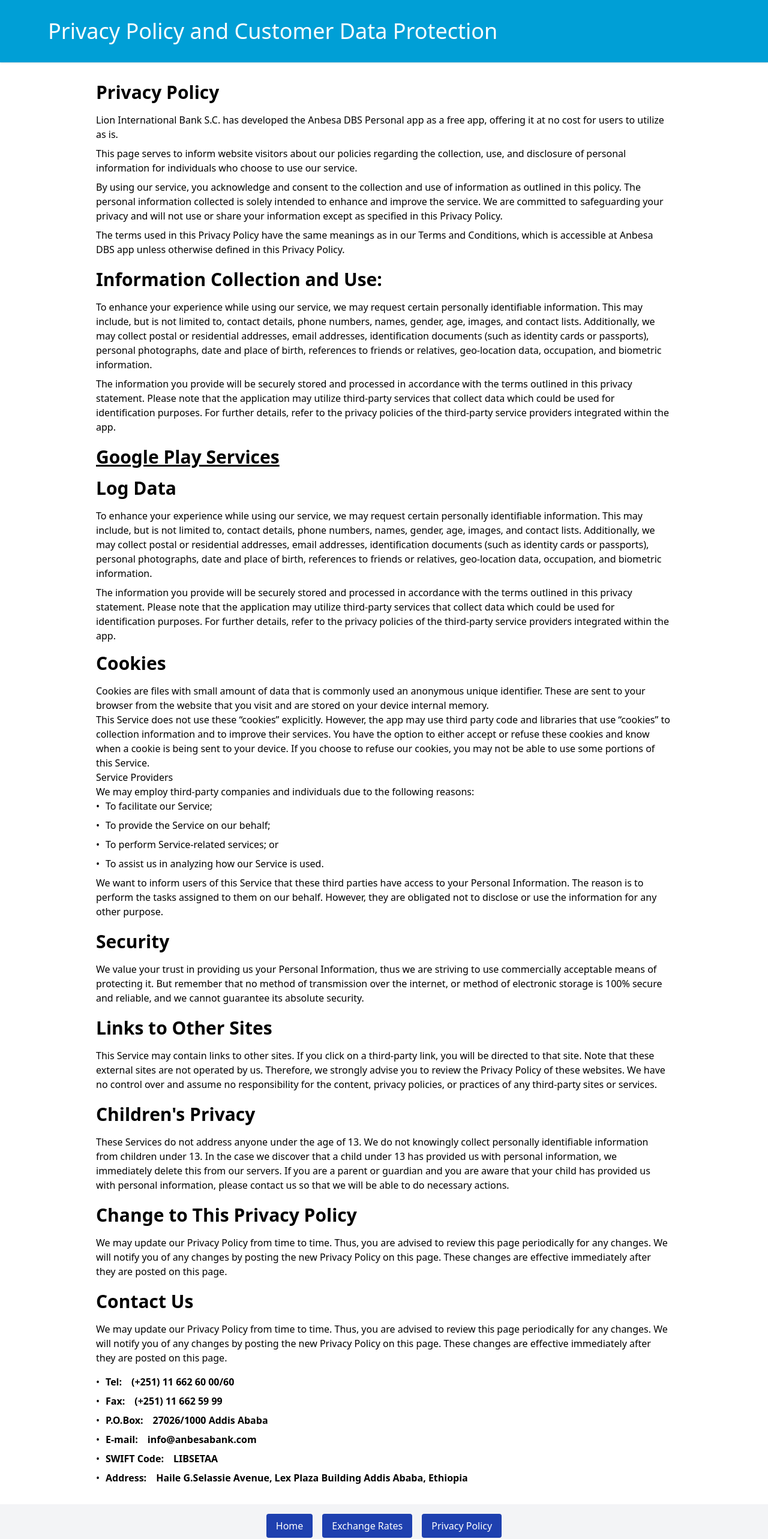
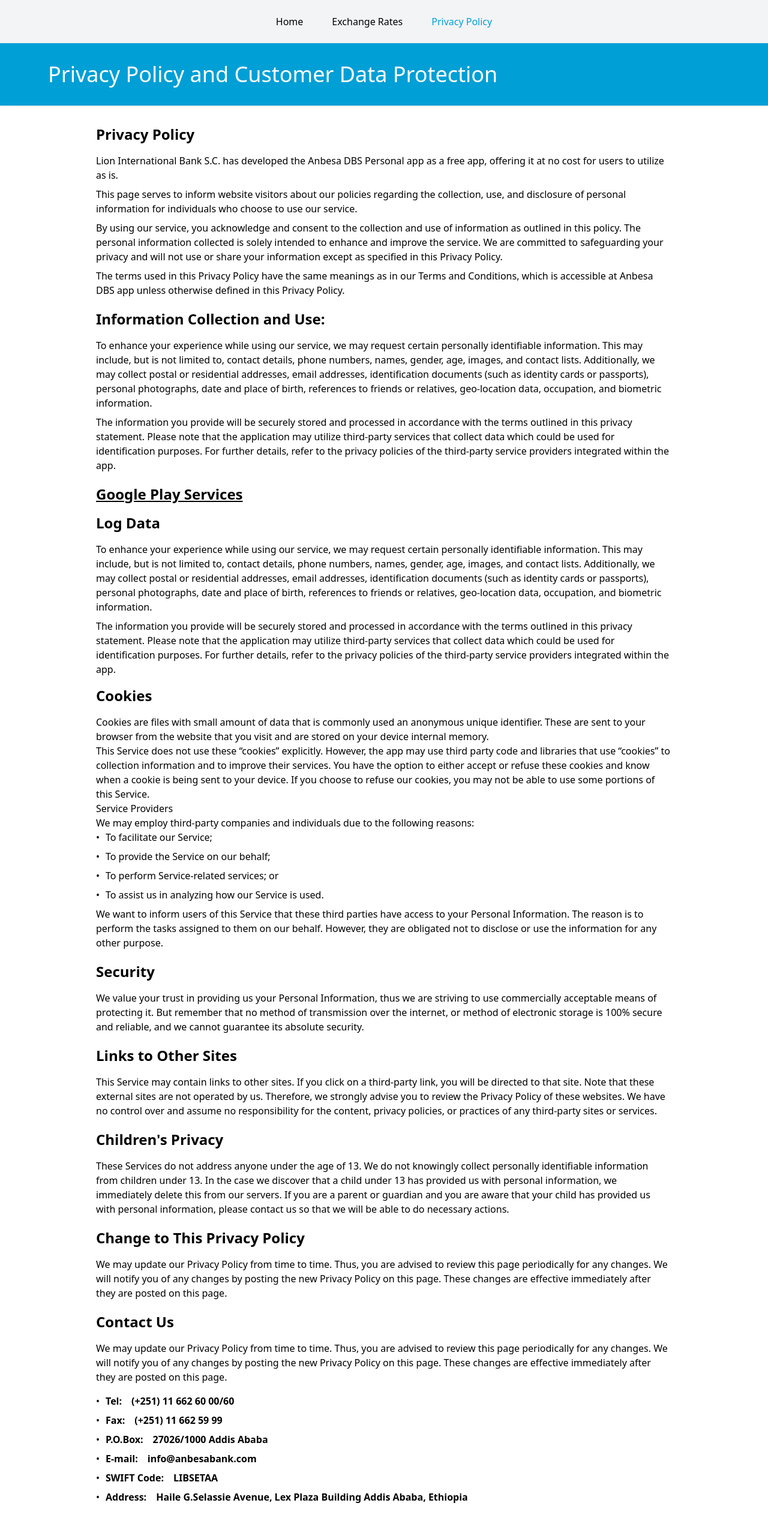
Before and after one commit to zedkbro/lib-web-page, a React (Vite) app: page /privacy-policy in a window 1280 px wide. Shown: the top 2566 px of the page at 60% size. After the commit the page ends 2540 px from the top, so only its background shows below. Built offline with nearby package versions, Linux system fonts and the light colour scheme.

Commit message:
pages layout updated / active state added

```diff
--- a/src/App.jsx
+++ b/src/App.jsx
@@ -1,37 +1,47 @@
-import { BrowserRouter, Routes, Route, Link } from "react-router-dom";
+import { BrowserRouter, Routes, Route, NavLink } from "react-router-dom";
 import ForeignExchange from "./ForeignExchange";
 import PrivacyPolicy from "./PrivacyPolicy";
 import logo from "./image/logo.jpeg";
 
 function Home() {
-  return <div className="flex flex-col items-center justify-center w-full py-24">
-
-    <img src={logo} alt="Logo" className="h-10 md:h-24" />
-    <h2 className="text-center text-3xl mt-10 font-bold">Lion International Bank</h2>
-    <p>Key to success!</p>
-  </div>;
+  return (
+    <div className="flex flex-col items-center justify-center w-full py-24">
+      <img src={logo} alt="Logo" className="h-10 md:h-24" />
+      <h2 className="text-center text-3xl mt-10 font-bold">Lion International Bank</h2>
+      <p>Key to success!</p>
+    </div>
+  );
 }
-
-
 
 export default function App() {
   return (
     <BrowserRouter>
-
-
+     <nav className="flex justify-center gap-4 p-4 bg-gray-100">
+        {[
+          { to: "/", label: "Home" },
+          { to: "/exchange-rates", label: "Exchange Rates" },
+          { to: "/privacy-policy", label: "Privacy Policy" },
+        ].map(({ to, label }) => (
+          <NavLink
+            key={to}
+            to={to}
+            className={({ isActive }) =>
+              `px-4 py-2 ${
+                isActive ? "text-[#009FD6]" : "hover:text-[#009FD6]"
+              }`
+            }
+          >
+            {label}
+          </NavLink>
+        ))}
+      </nav>
       <Routes>
         <Route path="/" element={<Home />} />
         <Route path="/exchange-rates" element={<ForeignExchange />} />
         <Route path="/privacy-policy" element={<PrivacyPolicy />} />
-
       </Routes>
 
-      <nav className="flex justify-center gap-4 p-4 bg-gray-100">
-        <Link to="/" className="bg-blue-800 rounded text-white px-4 py-2 hover:bg-blue-900">Home</Link>
-        <Link to="/exchange-rates" className="bg-blue-800 rounded text-white px-4 py-2 hover:bg-blue-900">Exchange Rates</Link>
-        <Link to="/privacy-policy" className="bg-blue-800 rounded text-white px-4 py-2 hover:bg-blue-900">Privacy Policy</Link>
 
-      </nav>
     </BrowserRouter>
   );
 }
--- a/src/ForeignExchange.jsx
+++ b/src/ForeignExchange.jsx
@@ -1,8 +1,6 @@
 import React, { useEffect, useState } from "react";
 import logo from "./image/logo.jpeg";
-import axios from "axios";
-
-export default function ForeignExchange() {
+export default function ForeignExchange(){
   const [fx_rates, setExchangeRates] = useState([]);
   const [fromCurrency, setFromCurrency] = useState("");
   const [toCurrency, setToCurrency] = useState("ETB");
@@ -16,27 +14,19 @@
   //  fetch from API
   const fetchData = async () => {
     try {
-      // const targetUrl = process.env.REACT_APP_EXCHANGE_RATE_API;
-      const targetUrl = "https://api-in-uat.anbesabank.et/forex/2.0.0/rates"
-      const encodedUrl = encodeURIComponent(targetUrl);
-      const allOriginsUrl = `https://api.allorigins.win/get?url=${encodedUrl}`;
-
-      const response = await axios.get(allOriginsUrl, {
-        headers: {
-          "Content-Type": "application/json",
-          Accept: "*/*",
-        },
-      });
-
-      // All Origins wraps the response inside a `contents` field
-      const data = JSON.parse(response.data.contents);
-
-      if (data && data.length > 0) {
-        setExchangeRates(data);
+      // using proxy to bypass CORS issue
+      const targetUrl = "https://api-in-uat.anbesabank.et/forex/2.0.0/rates";
+      const proxyUrl =
+        "https://api.allorigins.win/get?url=" + encodeURIComponent(targetUrl);
+      const response = await fetch(proxyUrl);
+      const data = await response.json();
+      //  Try to parse the contents
+      const parsedData = JSON.parse(data.contents);
+      if (parsedData.length > 0) {
+        setExchangeRates(parsedData);
         setError("");
       }
     } catch (error) {
-
       setError(error.message);
     }
   };
@@ -78,9 +68,7 @@
     if (currentConversion === "Buying") {
       const selectedCurrency = e.target.value;
       setFromCurrency(selectedCurrency);
-
       const rate = fx_rates.find((r) => r.currencyCode === selectedCurrency);
-
       if (rate) {
         setRate(rate.buyingPrice);
         if (amount && parseFloat(amount) > 0) {
@@ -146,7 +134,9 @@
     return (
       <div className="w-full h-screen flex flex-col gap-8 items-center justify-center">
         <img src={logo} alt="Logo" className="h-10 md:h-24" />
-        <p className="">Exchange Rates <span className="text-[#009FD6]">{date}</span></p>
+        <p className="">
+          Exchange Rates <span className="text-[#009FD6]">{date}</span>
+        </p>
 
         <h1 className="text-red-500">{error}</h1>
         <button
@@ -159,34 +149,38 @@
     );
   }
   return (
-    <div className="p-6 md:p-8 min-h-screen w-full space-y-12">
+    <div className=" min-h-screen w-full space-y-12">
       {/* Header */}
-      <div className="w-full flex flex-col items-center justify-center space-y-4">
-
-        <h1 className="text-2xl text-center md:text-start  md:text-4xl font-extrabold ">
-          Currency <span className="text-[#009FD6]">Exchange</span> Rates
-          <span className="text-[#009fd6] text-[16px] ml-4 md:text-2xl">{date}</span>
+      <div className="w-full flex flex-col bg-[#009FD6] px-4 md:px-20 py-4 md:py-8 items-center justify-center">
+        {/* <img
+          src={logo}
+          alt="Logo"
+          className="h-10 md:h-24 object-contain rounded-md shadow-sm"
+        /> */}
+        <h1 className="text-2xl md:text-3xl font-extrabold leading-tight">
+          Currency <span className="text-white">Exchange</span> Rates{" "}
+          <span className="text-[#009FD6] ml-3 text-lg md:text-xl font-semibold align-middle text-white">
+            {date}
+          </span>
         </h1>
       </div>
-
-
-
       {/* Exchange Rate Table */}
       <div className="w-full overflow-x-auto">
+
         <table className="w-full md:w-[85%] lg:md:w-3/4 mx-auto bg-white border rounded-xl overflow-hidden shadow-sm">
-          <thead className="bg-[#009FD6]/10 text-gray-700 text-left">
+          <thead className="bg-[#009FD6]/10 font-extrabold text-left">
             <tr>
-              <th className="p-4">Currency</th>
-              <th className="p-4">Buying in ETB</th>
-              <th className="p-4">Selling in ETB</th>
+              <th className="px-4 py-6 ">Currency</th>
+              <th className="px-4 py-6">Buying in ETB</th>
+              <th className="px-4 py-6">Selling in ETB</th>
             </tr>
           </thead>
-          <tbody className="divide-y divide-gray-100">
+          <tbody className="divide-y divide-gray-200">
             {fx_rates.map((rate, i) => (
               <tr key={i} className="hover:bg-[#f9f9f9]">
-                <td className="p-4 font-bold text-gray-800">
+                <td className="p-4 font-bold text-gray-900">
                   {rate.currencyCode}
-                  <div className=" text-gray-600">
+                  <div className="text-szm text-gray-500">
                     {rate.currencyCode === "USD"
                       ? "US Dollar"
                       : rate.currencyCode === "EUR"
@@ -196,8 +190,8 @@
                       : ""}
                   </div>
                 </td>
-                <td className="p-4  ">{rate.buyingPrice}</td>
-                <td className="p-4  ">{rate.sellingPrice}</td>
+                <td className="p-4 text-gray-900">{rate.buyingPrice}</td>
+                <td className="p-4 text-gray-900">{rate.sellingPrice}</td>
               </tr>
             ))}
           </tbody>
@@ -249,7 +243,7 @@
         ) : (
           <div className="w-[40%] flex justify-between items-center relative">
             <div className="max-sm:w-[40%]">
-              <h1 className="text-gray-700">From</h1>
+              <h1 className="text-gray-500">From</h1>
               <select
                 value={fromCurrency}
                 onChange={handleFromChange}
@@ -266,7 +260,7 @@
             </button>
             {/* To */}
             <div className="max-sm:w-[40%]">
-              <h1 className="text-gray-700">To</h1>
+              <h1 className="text-gray-500">To</h1>
               <select
                 value={toCurrency}
                 className="w-full border border-gray-300 rounded-lg px-4 py-2 bg-white browser-default"
@@ -315,7 +309,8 @@
             !amount || parseFloat(amount) <= 0 || !fromCurrency || !price
           }
           className={`w-full md:w-auto px-6 py-2 rounded-xl text-white
-    ${!amount || parseFloat(amount) <= 0 || !fromCurrency || !price
+    ${
+      !amount || parseFloat(amount) <= 0 || !fromCurrency || !price
         ? "bg-gray-400 cursor-not-allowed"
         : "bg-[#009FD6] hover:bg-[#007FB3] cursor-pointer"
     }`}
--- a/src/PrivacyPolicy.jsx
+++ b/src/PrivacyPolicy.jsx
@@ -2,10 +2,10 @@
 export default function PrivacyPolicy() {
     return (
         <div className="bg-white min-h-screen browser-default">
-            <h1 className="bg-[#009FD6]   text-white px-4 md:px-20 py-4 md:py-8 text-2xl md:text-4xl shadow text-center md:text-start">Privacy Policy and Customer Data Protection</h1>
+            <h1 className="bg-[#009FD6] shadow  text-center md:text-start  text-white px-4 md:px-20 py-4 md:py-8 text-2xl md:text-4xl shadow text-center md:text-start">Privacy Policy and Customer Data Protection</h1>
             <div className="w-[90%] md:w-3/4 mx-auto my-8 rounded-bl-full space-y-5">
                 <div className="space-y-4">
-                    <h1 className="font-bold text-2xl md:text-3xl">Privacy Policy</h1>
+                    <h1 className="font-bold text-xl md:text-2xl">Privacy Policy</h1>
                     <div className="flex flex-col justify-content gap-2">
                         <p className="">Lion International Bank S.C. has developed the Anbesa DBS Personal app as a free app, offering it at no cost for users to utilize as is.
                         </p>
@@ -23,7 +23,7 @@
                 </div>
 
                 <div className="space-y-4">
-                    <h1 className="font-bold text-2xl md:text-3xl">Information Collection and Use:</h1>
+                    <h1 className="font-bold text-xl md:text-2xl">Information Collection and Use:</h1>
 
                     <div className="flex flex-col justify-content gap-2"><p>To enhance your experience while using our service, we may request certain personally identifiable information. This may include, but is not limited to, contact details, phone numbers, names, gender, age, images, and contact lists. Additionally, we may collect postal or residential addresses,
                         email addresses, identification documents (such as identity cards or passports), personal photographs, date and place of birth, references to friends or
@@ -35,8 +35,8 @@
                 </div>
 
                 <div className="space-y-4">
-                    <h1 className="font-bold text-2xl md:text-3xl underline underline-offset-2">Google Play Services</h1>
-                    <h1 className="font-bold text-2xl md:text-3xl">Log Data</h1>
+                    <h1 className="font-bold text-xl md:text-2xl underline underline-offset-2">Google Play Services</h1>
+                    <h1 className="font-bold text-xl md:text-2xl">Log Data</h1>
 
                     <div className="flex flex-col justify-content gap-2"><p>To enhance your experience while using our service, we may request certain personally identifiable information. This may include, but is not limited to, contact details, phone numbers, names, gender, age, images, and contact lists. Additionally, we may collect postal or residential addresses,
                         email addresses, identification documents (such as identity cards or passports), personal photographs, date and place of birth, references to friends or
@@ -44,7 +44,7 @@
                         <p>The information you provide will be securely
                             stored and processed in accordance with the terms outlined in this privacy statement. Please note that the application may utilize third-party services that collect data which could be used for identification purposes. For further details, refer to the privacy policies of the third-party service providers integrated within the app.</p>
                     </div>
-                    <h1 className="font-bold text-2xl md:text-3xl">Cookies</h1>
+                    <h1 className="font-bold text-xl md:text-2xl">Cookies</h1>
 
                     <div className="flex flex-col justify-content "><p>Cookies are files with small amount of data that is commonly used an anonymous unique identifier. These are sent to your browser from the website that you visit and are stored on your device internal memory.</p>
                         <p>This Service does not use these “cookies” explicitly. However, the app may use third party code and libraries that use “cookies” to collection information and to improve their services. You have the option to either accept or refuse these cookies and know when a cookie is being sent to your device. If you choose to refuse our cookies, you may not be able to use some portions of this Service.</p>
@@ -72,7 +72,7 @@
 
                 </div>
                 <div className="space-y-4">
-                    <h1 className="font-bold text-2xl md:text-3xl">Security</h1>
+                    <h1 className="font-bold text-xl md:text-2xl">Security</h1>
 
                     <p>We value your trust in providing us your Personal Information,
                         thus we are striving to use commercially acceptable means
@@ -83,7 +83,7 @@
 
                 </div>
                 <div className="space-y-4">
-                    <h1 className="font-bold text-2xl md:text-3xl">Links to Other Sites</h1>
+                    <h1 className="font-bold text-xl md:text-2xl">Links to Other Sites</h1>
 
                     <p>This Service may contain links to other sites. If you click on a third-party link, you will be directed to that site. Note that these external sites are not operated by us. Therefore, we strongly advise you to review the Privacy Policy of these websites. We have no control over and assume no responsibility
                         for the content, privacy policies, or practices of
@@ -91,7 +91,7 @@
 
                 </div>
                 <div className="space-y-4">
-                    <h1 className="font-bold text-2xl md:text-3xl">Children's Privacy</h1>
+                    <h1 className="font-bold text-xl md:text-2xl">Children's Privacy</h1>
 
                     <p>These Services do not address anyone under
                         the age of 13. We do not knowingly collect personally
@@ -103,14 +103,14 @@
 
                 </div>
                 <div className="space-y-4">
-                    <h1 className="font-bold text-2xl md:text-3xl">Change to This Privacy Policy</h1>
+                    <h1 className="font-bold text-xl md:text-2xl">Change to This Privacy Policy</h1>
 
                     <p>We may update our Privacy Policy from time to time. Thus, you are advised to review this page periodically for any changes. We will notify you of any changes by posting the new Privacy Policy on this page.
                         These changes are effective immediately after they are posted on this page.</p>
 
                 </div>
                 <div className="space-y-4">
-                    <h1 className="font-bold text-2xl md:text-3xl">Contact Us</h1>
+                    <h1 className="font-bold text-xl md:text-2xl">Contact Us</h1>
 
                     <p>We may update our Privacy Policy from time to time. Thus, you are advised to review this page periodically for any changes. We will notify you of any changes by posting the new Privacy Policy on this page.
                         These changes are effective immediately after they are posted on this page.</p>
@@ -141,7 +141,7 @@
                             <h1>SWIFT Code:</h1>
                             <p>LIBSETAA</p>
                         </div></li>
-                        <li className="relative pl-4 before:content-['•'] before:absolute before:left-0 before:text-black"><div className="flex gap-4 items-center font-semibold">
+                        <li className="relative pl-4 before:content-['•'] before:absolute before:left-0 before:text-black"><div className="flex gap-4 zitems-center font-semibold">
                             <h1>Address:</h1>
                             <p>Haile G.Selassie Avenue, Lex Plaza Building Addis Ababa, Ethiopia</p>
                         </div></li>
```
Lines whose indentation alone changed are shown as unchanged.
